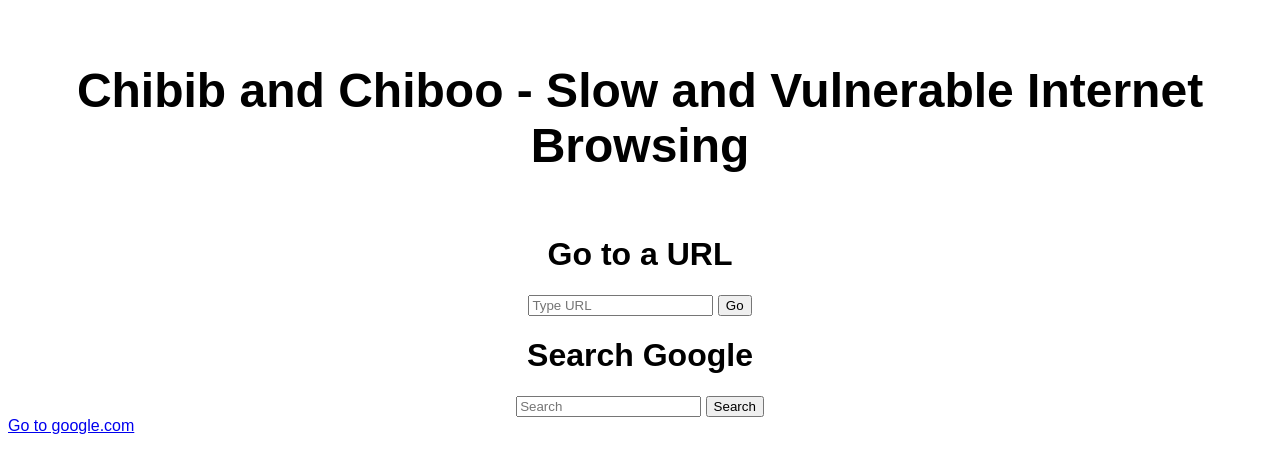
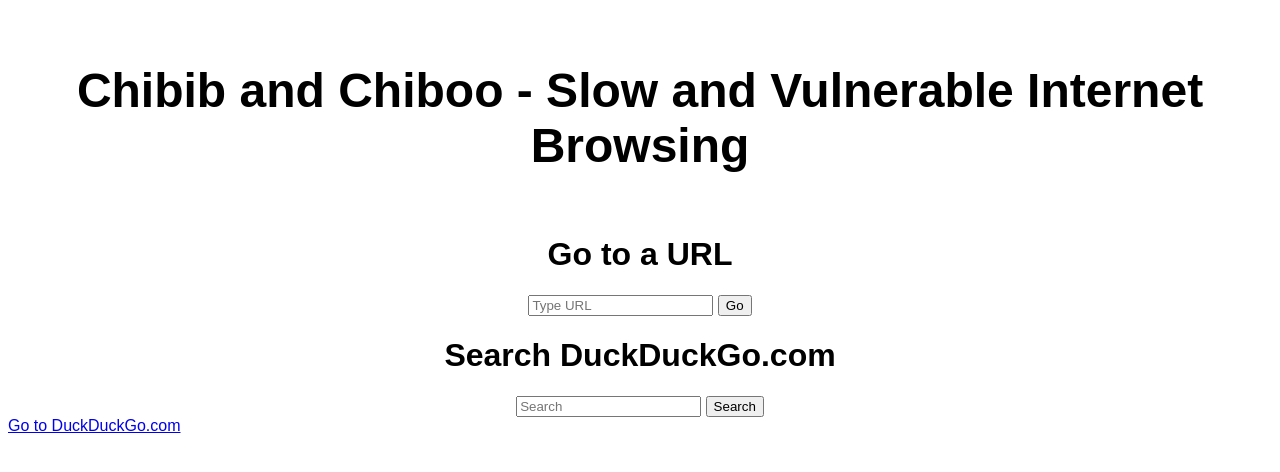
Before and after one commit to ShedeurCoder/chibibandchiboo, a plain HTML site: page index.html in a window 1280 px wide. Drawn offline with Linux system fonts and the light colour scheme.

Commit message:
Update index.html

```diff
--- a/index.html
+++ b/index.html
@@ -16,10 +16,10 @@
         <input type="text" id="url" placeholder="Type URL"> <button type="submit">Go</button>
     </form>
     <form id="searchf">
-        <h1>Search Google</h1>
+        <h1>Search DuckDuckGo.com</h1>
         <input type="text" id="search" placeholder="Search"> <button type="submit">Search</button>
     </form>
-    <a href="https://www.google.com">Go to google.com</a>
+    <a href="https://duckduckgo.com">Go to DuckDuckGo.com</a>
 <script src="index.js"></script>
 </body>
 </html>
```
